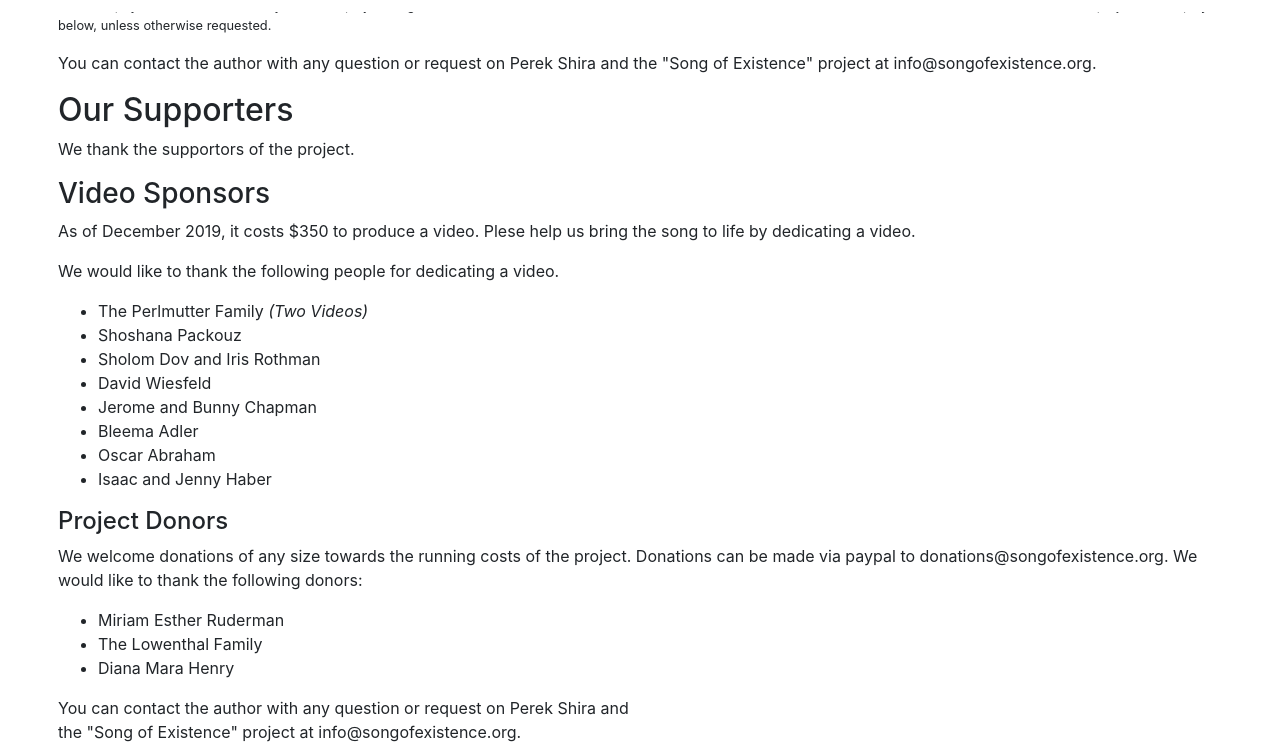
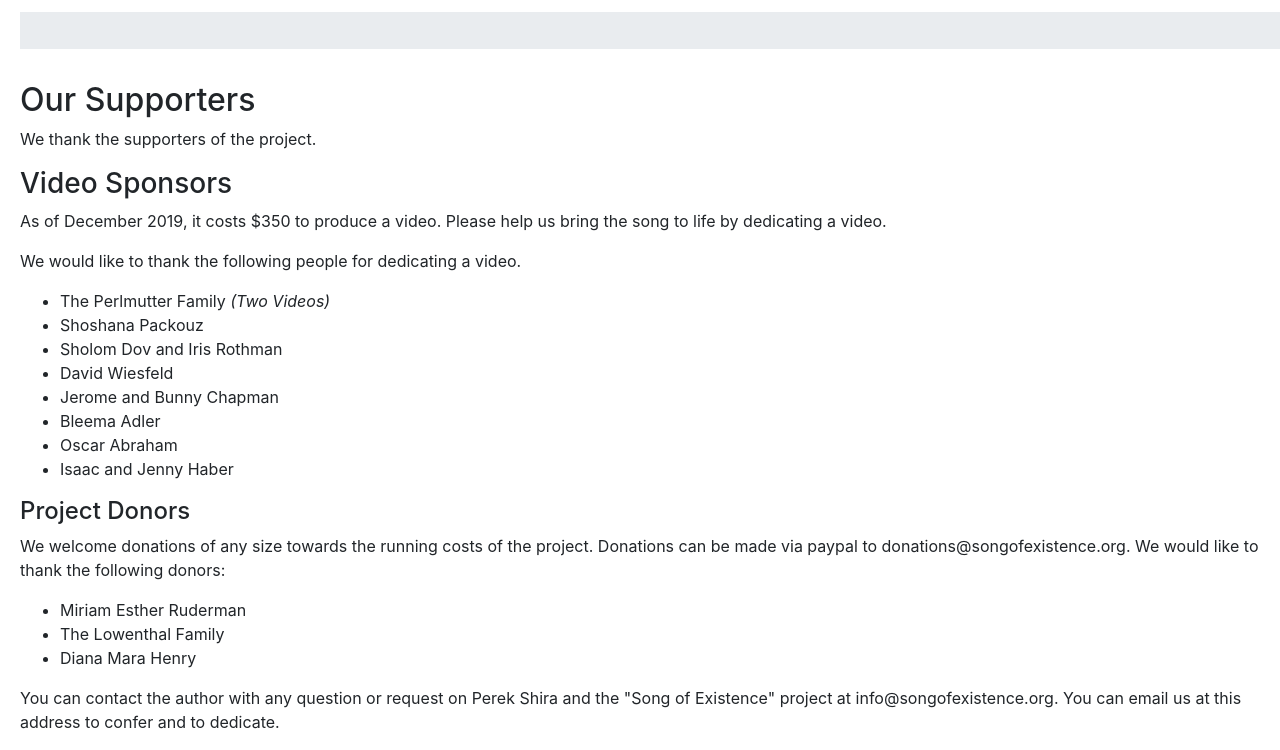
Before and after one commit to SBKraines/SBKraines.github.io, a Jekyll site: the page index.html, which Jekyll copies as it is, in a window 1280 px wide and 1400 px high, scrolled down 5327 px. Shown: the part 310-1060 px from the top of the window. Built offline with Jekyll 4.4.1, drawn with Linux system fonts in a browser that asks for light colours; some of the changed text lies outside the part shown; grey boxes are pictures that could not be loaded.

Commit message:
Update sponsors. More styling

```diff
--- a/css/global.css
+++ b/css/global.css
@@ -160,10 +160,6 @@
     width: 25%
 }
 
-#contact {
-    width: 50%
-}
-
 #about {
     width: 25%
 }
--- a/index.html
+++ b/index.html
@@ -165,7 +165,7 @@
         </div>
     </div>
 </div>
-<main class="mx-5 ml-5 margin-bottom-xs margin-md">
+<main>
     <section id=About>
         <h2>About</h2>
         <p>The Song of Existence project is a production of inspirational Torah videos distributed free of charge and
@@ -521,22 +521,22 @@
                         </div>
                     </div>
                 </div>
+                <br>
+                <small>
+                    <p style="text-align: center">
+                        The receipt you will receive from PayPal will display the legal account name "R. Sklar". All donations made to the project are displayed below,
+                        unless otherwise requested.
+                    </p>
+                </small>
             </div>
         </div>
-        <small>
-            <p> The receipt you will receive from PayPal will display the legal account name "R. Sklar". You can email
-                us at this address to confer and to dedicate. All donations made to the project are displayed below,
-                unless otherwise requested. </p>
-        </small>
-        <p>You can contact the author with any question or request on Perek Shira and the "Song of Existence" project at
-            info@songofexistence.org.</p>
+
     </section>
     <section id=OurSupporters>
         <h2>Our Supporters</h2>
-        <p>We thank the supportors of the project.
+        <p>We thank the supporters of the project.
         <h3>Video Sponsors</h3>
-        <p>As of December 2019, it costs $350 to produce a video. Plese help us bring the song to life by dedicating a
-            video.</p>
+        <p>As of December 2019, it costs $350 to produce a video. Please help us bring the song to life by dedicating a video.</p>
         <p>
             We would like to thank the following people for dedicating a video.
         </p>
```
Also changed, not shown: other parts of index.html (+2 -2 lines).
